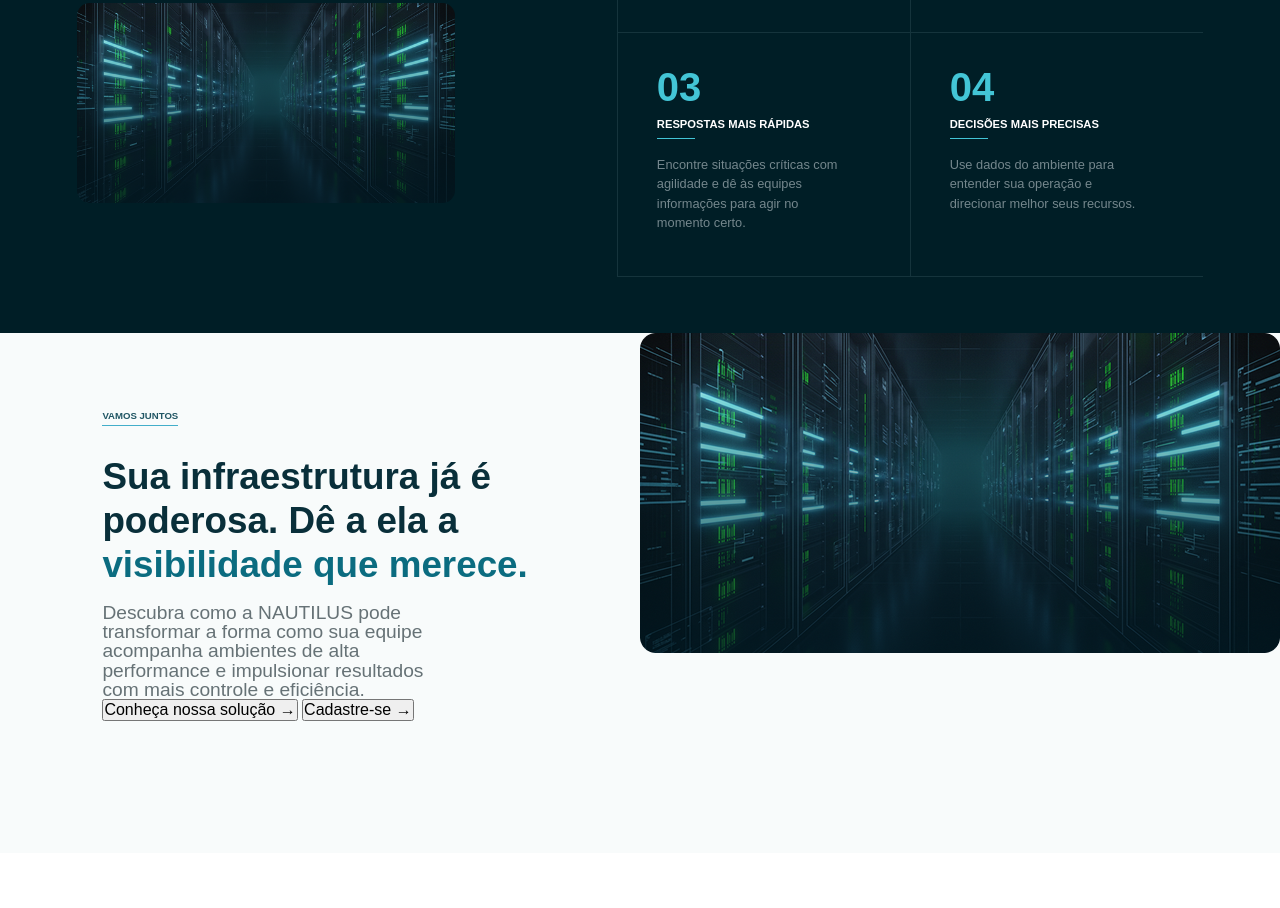
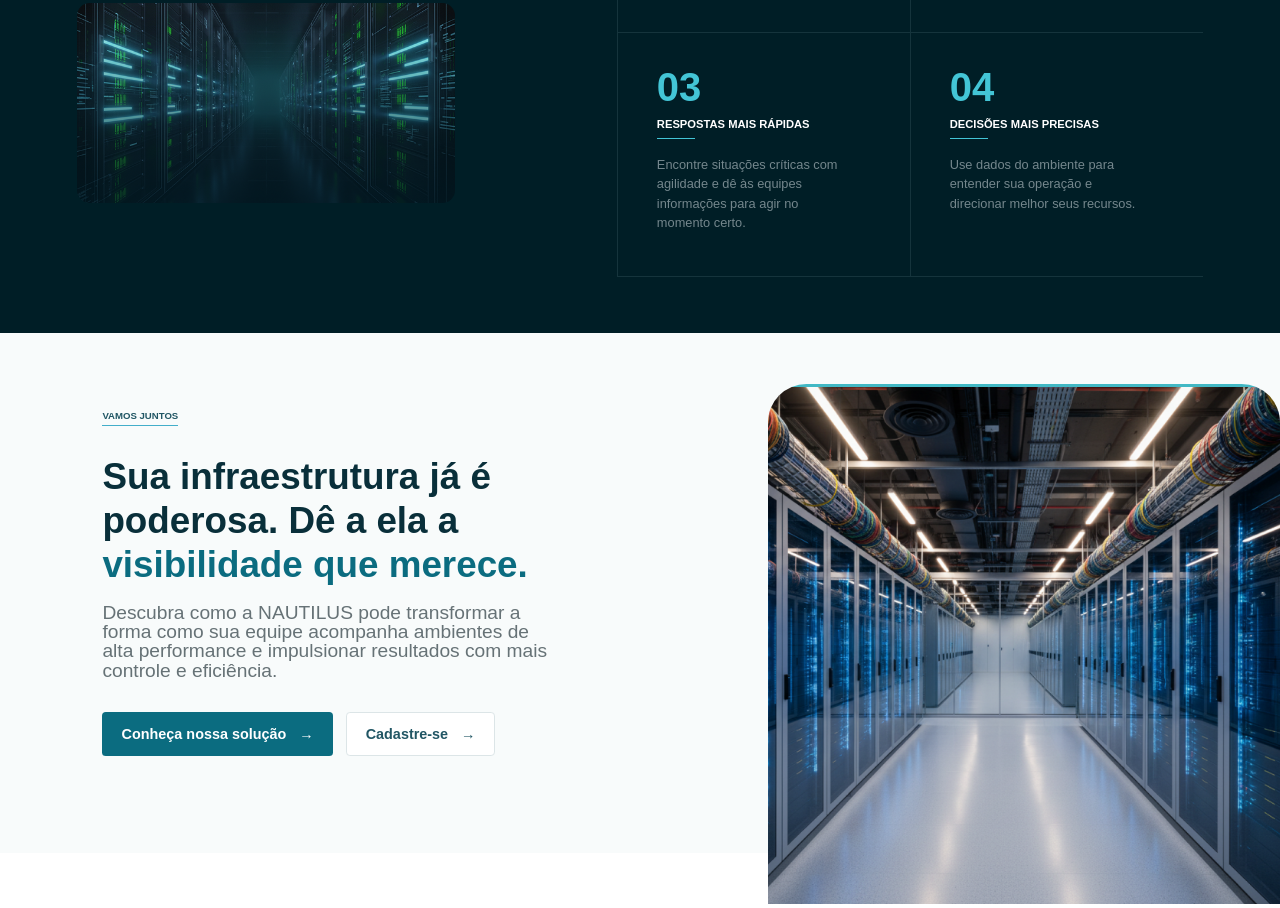
Before and after one commit to Nautilus-HPC-monitoring/Site-Institucional, a website: page public/index.html in a window 1280 px wide. Shown: the part 3142-4050 px from the top of the page. Before the commit the page ends 3995 px from the top, so only its background shows below. Drawn offline with Linux system fonts and the light colour scheme; a web font is replaced by a local one.

Commit message:
feat:adicionando css na imagem e nos botoes

```diff
--- a/public/css/index.css
+++ b/public/css/index.css
@@ -971,3 +971,40 @@ height: 65vh;
     font-size:1.2rem;
     line-height:1.0;
 }
+.vamos-botoes{
+    display:flex;
+    gap:1vw;
+    margin-top:4vh;
+}
+.vamos-botoes button{
+    height:5.5vh;
+    padding:0 1.5vw;
+    border-radius:0.3vw;
+    font-size:0.9rem;
+    font-weight:600;
+    cursor:pointer;
+    display:flex;
+    align-items:center;
+    gap:1vw;
+}
+.botao-principal{
+    background-color:#0B6C80;
+    color:white;
+    border:0;
+}
+.botao-secundario{
+    background-color:white;
+    color:#215664;
+    border:0.08vw solid #DCE5E7;
+}
+.vamos-imagem{
+    width:40%;
+    height:100%;
+    margin-top:4%;
+}
+.vamos-imagem img{
+    width:100%;
+    height:100%;
+    object-fit:cover;
+    border-radius: 3vw 3vw 0vw 0vw;
+}
--- a/public/index.html
+++ b/public/index.html
@@ -336,7 +336,7 @@
         </div>
     </div>
     <div class="vamos-imagem">
-        <img src="assets/img/home/datacenter2.png" alt="Data center">
+        <img src="assets/img/home/datacenter3.png" alt="Data center">
     </div>
 </section>
   </main>
```
Also changed, not shown: public/assets/img/home/datacenter3.png (added).
